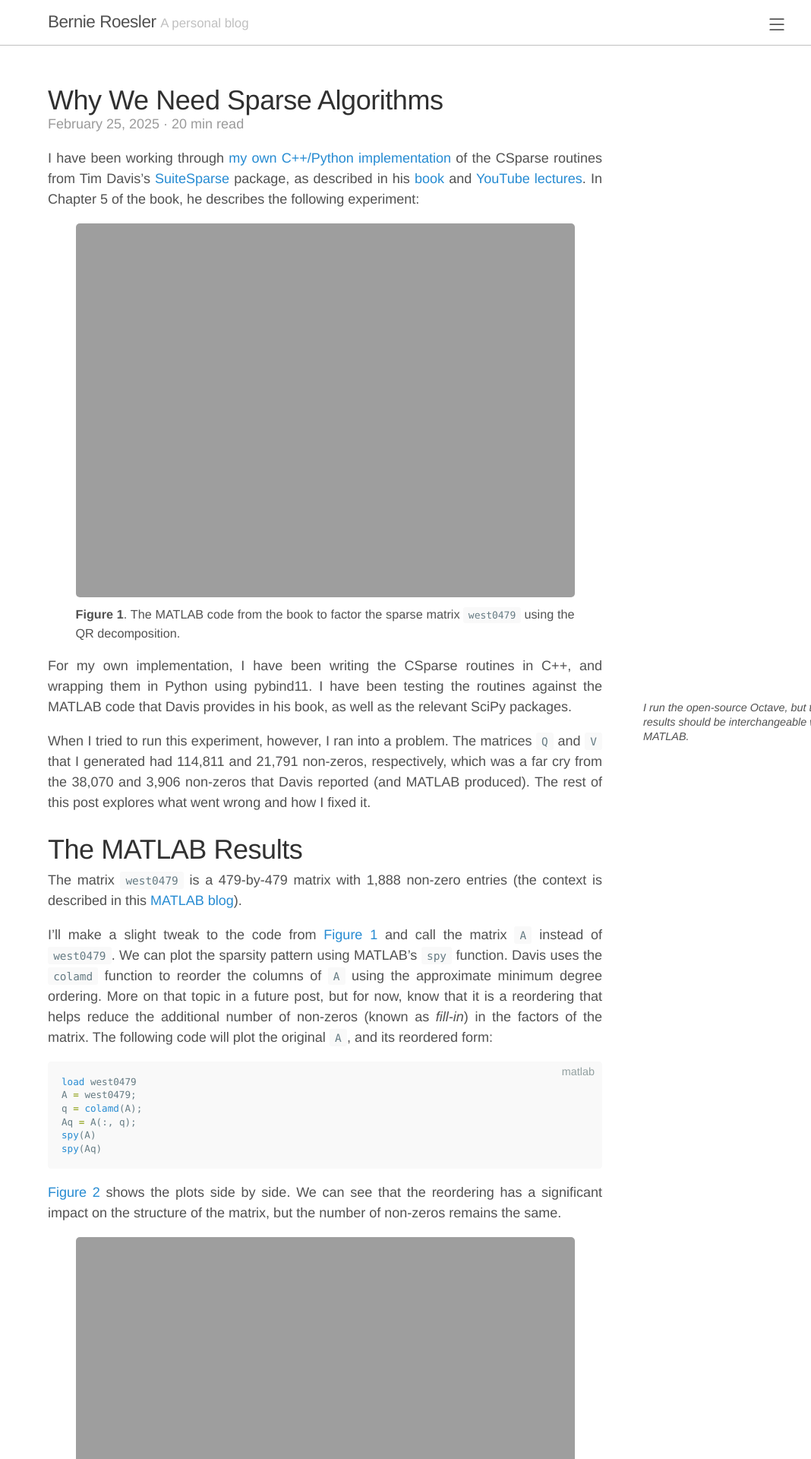
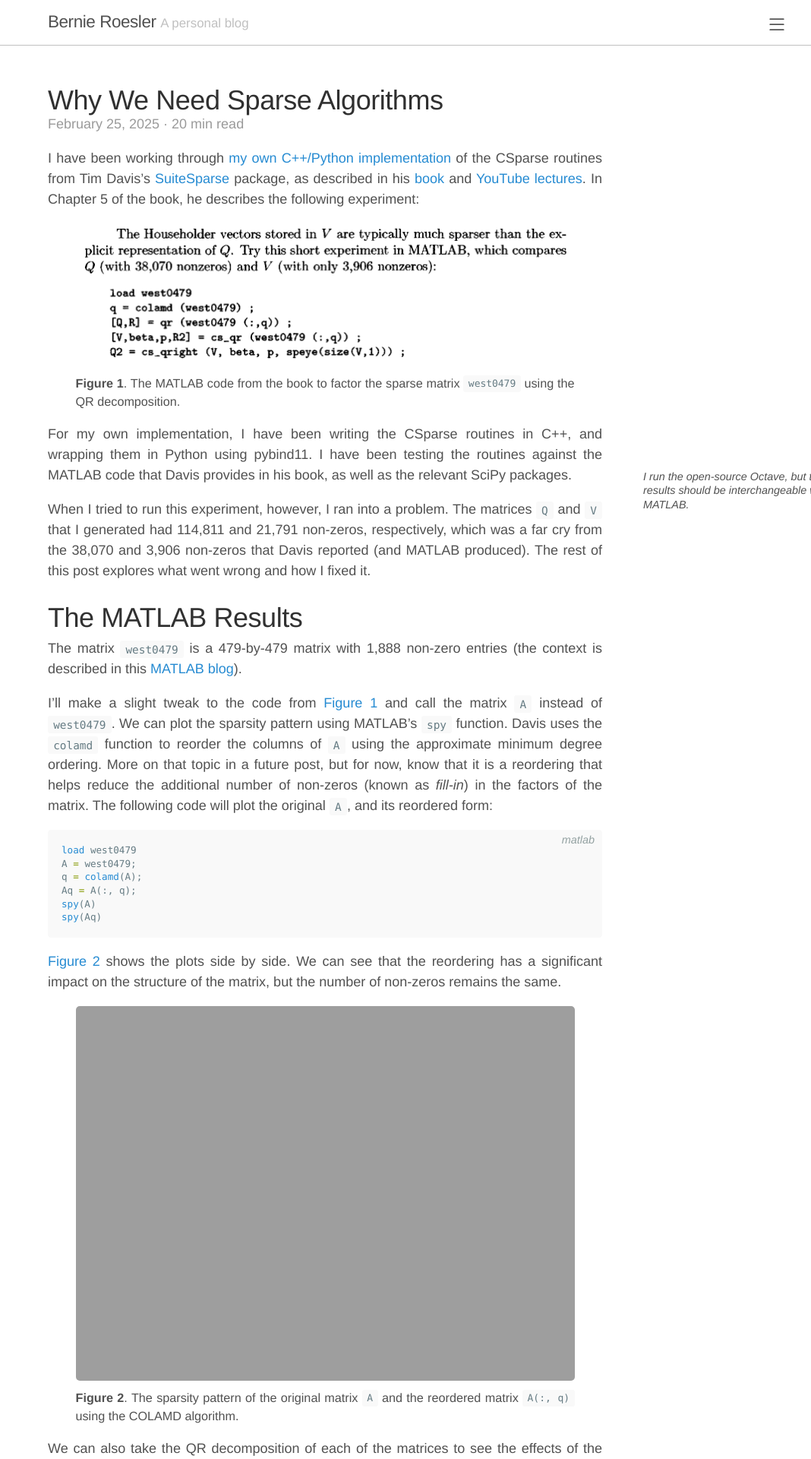
Before and after one commit to broesler/broesler.github.io, a Jekyll site: the page built from _posts/2025-02-25-sparseqr.md, in a window 1280 px wide. Shown: the top 1920 px of the page at 76% size, without its empty margins (212-1280 px from the left). Built offline with Jekyll 4.4.1, drawn with Linux system fonts in a browser that asks for light colours; nearby versions of some CDN libraries.

Commit message:
Fix language label style.

```diff
--- a/_posts/2025-02-25-sparseqr.md
+++ b/_posts/2025-02-25-sparseqr.md
@@ -16,7 +16,7 @@ Chapter 5 of the book, he describes the following experiment:
 
 <!-- <a href="#fig:initial" data-reference-type="ref" data-reference="fig:initial">Figure 1</a>. -->
 <figure>
-<img src="{{ '/assets/images/sparseqr/davis_west0479_code.pdf' | absolute_url }}"
+<img src="{{ '/assets/images/sparseqr/davis_west0479_code.png' | absolute_url }}"
 id="fig:davis_west0479_code"/>
 <figcaption markdown=1><span class="fig_number">Figure 1</span>.
 The MATLAB code from the book to factor the sparse matrix `west0479`
--- a/assets/css/base.css
+++ b/assets/css/base.css
@@ -205,7 +205,7 @@ div[data-lang]::before{
   right: 5px;  /* adjust as needed */
   padding: 3px 5px;
   font-size: 0.8rem;
-  /* background-color: var(--sol-bg); */
+  font-style: italic;
   color: var(--sol-comment);
 }
 
```
